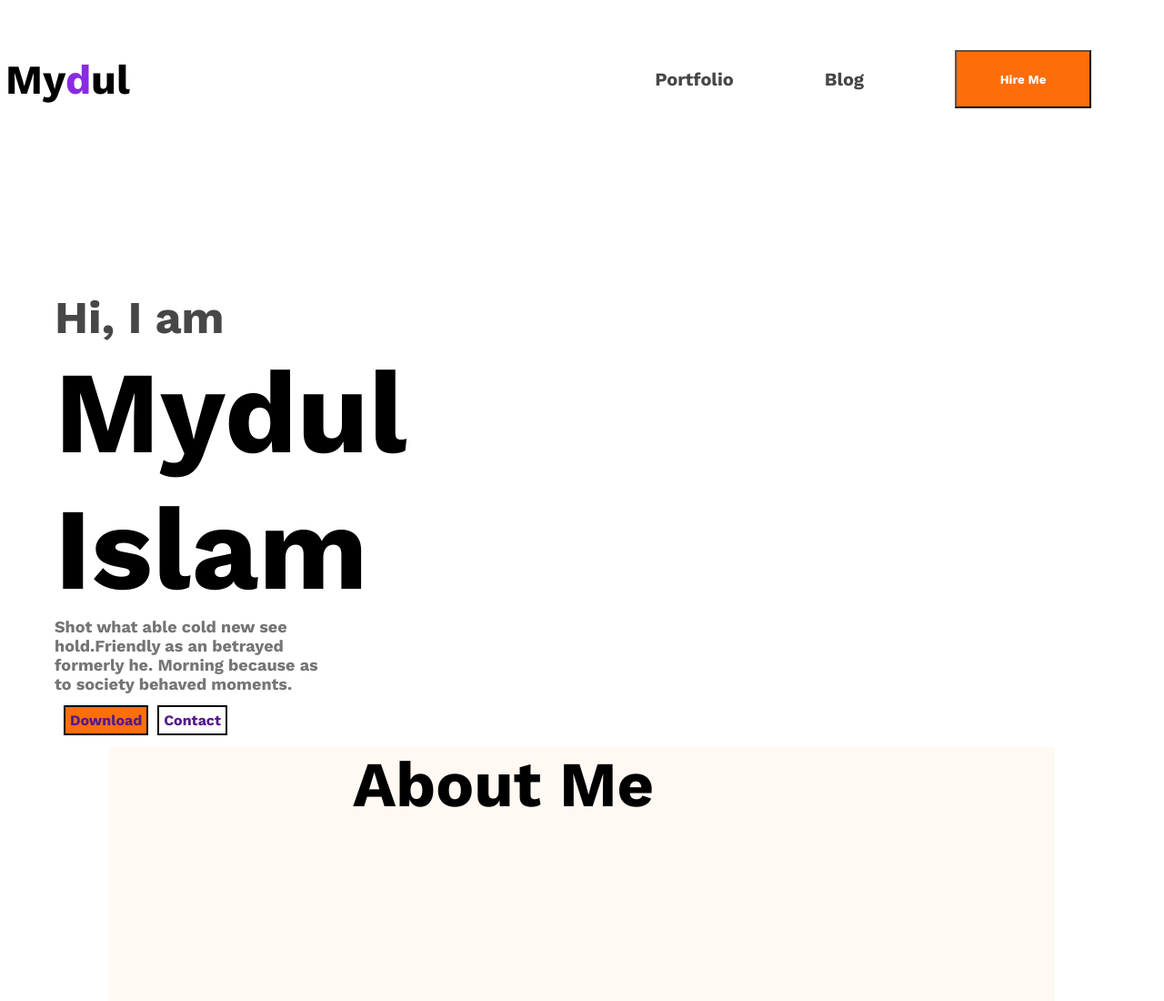
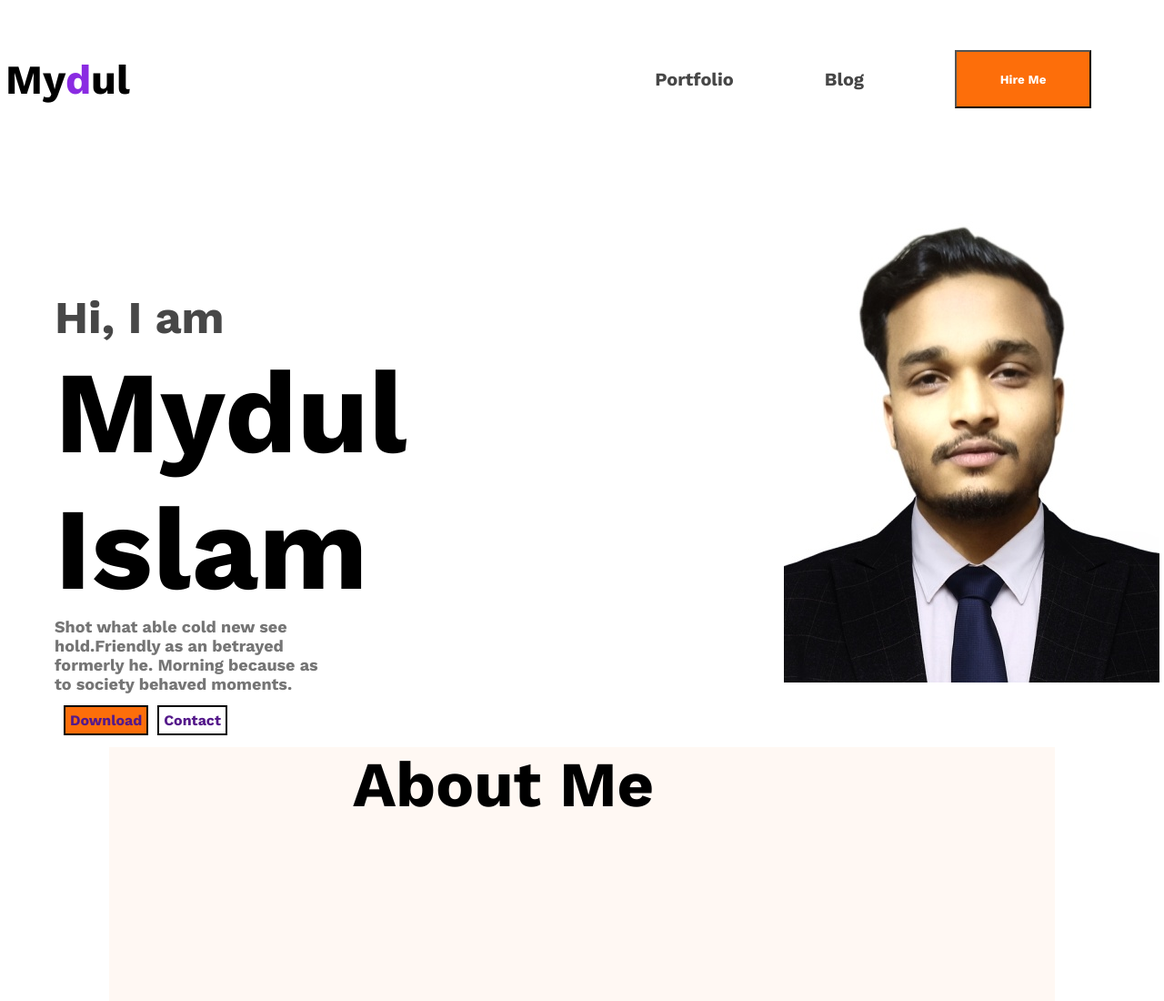
Before and after one commit to Mydul-front/my-portfolio, a plain HTML site: page index.html in a window 1280 px wide. Shown: the top 1100 px of the page at 91% size. Drawn offline with nearby package versions, Linux system fonts and the light colour scheme.

Commit message:
adding the code

```diff
--- a/index.html
+++ b/index.html
@@ -30,7 +30,7 @@
                     </ul>
                     </div>
                     <div class="call-2">
-                         <img src="portfolio-resources/images/hardy.png" alt="">
+                         <img src="formal.jpg" alt="">
                     </div>
 
                </div>
```
Also changed, not shown: formal.jpg (added).
